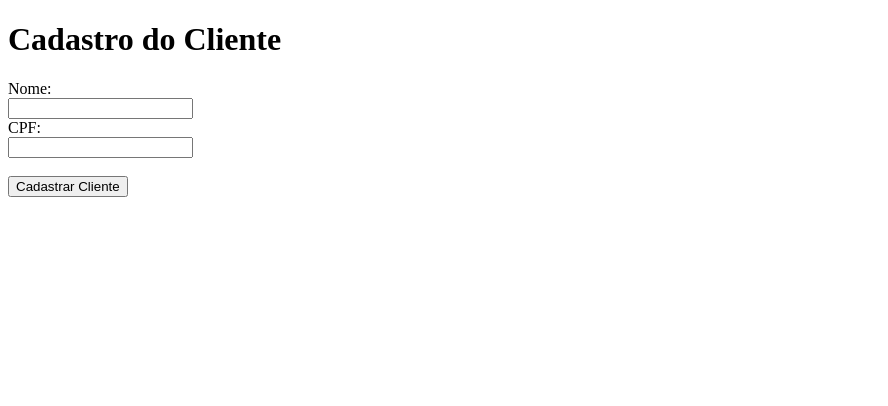
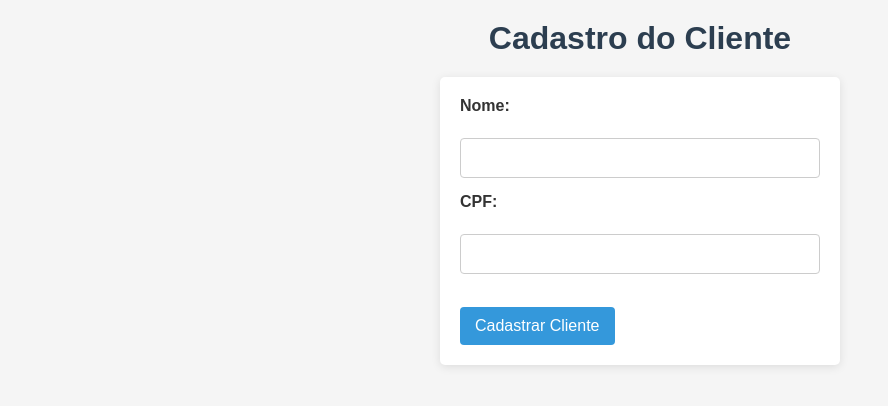
Before and after one commit to kffexz/MVC, a website: page public/index.html in a window 1280 px wide. Shown: the whole page, without its empty margins (0-888 px from the left). Drawn offline with Linux system fonts and the light colour scheme.

Commit message:
new commit 3

```diff
--- /dev/null
+++ b/public/css/css.css
@@ -0,0 +1,67 @@
+
+
+* {
+ margin: 0;
+ padding: 0;
+ box-sizing: border-box;
+}
+
+
+body {
+ font-family: Arial, sans-serif;
+ background-color: #f5f5f5;
+ color: #333;
+ padding: 20px;
+}
+
+
+h1 {
+ text-align: center;
+ margin-bottom: 20px;
+ color: #2c3e50;
+}
+
+
+form {
+ background-color: #ffffff;
+ border-radius: 5px;
+ box-shadow: 0 2px 10px rgba(0, 0, 0, 0.1);
+ padding: 20px;
+ max-width: 400px;
+ margin: 0 auto;
+}
+
+
+label {
+ display: block;
+ margin-bottom: 5px;
+ font-weight: bold;
+}
+
+
+input[type="text"],
+input[type="email"] {
+ width: 100%;
+ padding: 10px;
+ margin-bottom: 15px;
+ border: 1px solid #ccc;
+ border-radius: 4px;
+ font-size: 16px;
+}
+
+
+input[type="submit"] {
+ background-color: #3498db;
+ color: white;
+ border: none;
+ padding: 10px 15px;
+ border-radius: 4px;
+ cursor: pointer;
+ font-size: 16px;
+ transition: background-color 0.3s;
+}
+
+
+input[type="submit"]:hover {
+ background-color: #2980b9;
+}
--- a/public/index.html
+++ b/public/index.html
@@ -3,6 +3,7 @@
 <head>
  <meta charset="UTF-8">
  <meta name="viewport" content="width=device-width, initial-scale=1.0">
+ <link rel="stylesheet" href="css/css.css">
  <title>Teste do Cliente</title>
 </head>
 <body>
```
